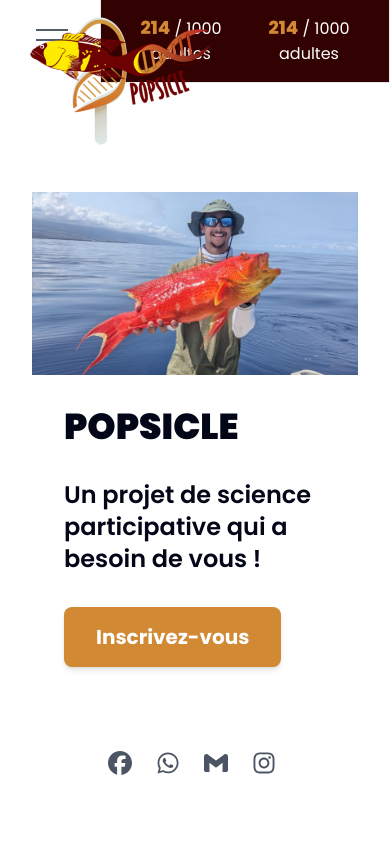
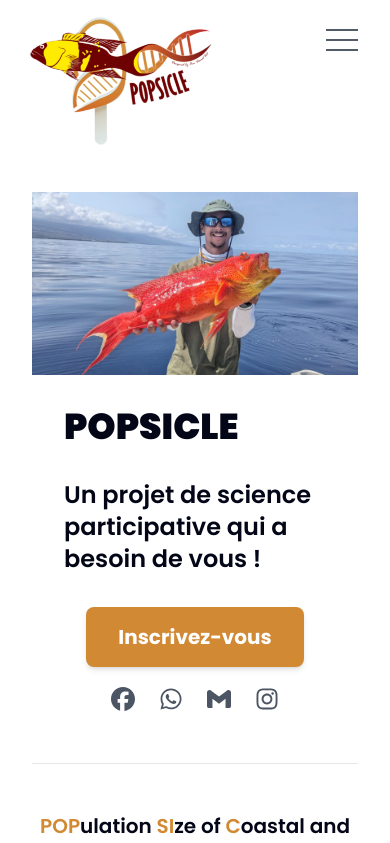
Before and after one commit to SeatizenDOI/popsicle-website, a Next.js app: page / in a window 390 px wide. Shown: the top 843 px of the page. Built offline with nearby package versions, Linux system fonts and the light colour scheme.

Commit message:
Refacto Header

```diff
--- a/src/app/classements/page.tsx
+++ b/src/app/classements/page.tsx
@@ -10,7 +10,7 @@
 export default function Page() {
     return (
         <div className="grid gap-6 sm:grid-cols-2 lg:grid-cols-4">
-            <Suspense fallback={<CardsSkeleton />}></Suspense>
+            <Suspense fallback={<CardsSkeleton />}>WIP</Suspense>
         </div>
     );
 }
--- a/src/app/en-avant-la-science/page.tsx
+++ b/src/app/en-avant-la-science/page.tsx
@@ -6,5 +6,5 @@
 };
 
 export default function Page() {
-    return <div className="gap-y-10"></div>;
+    return <div className="gap-y-10">WIP</div>;
 }
--- a/src/app/page.tsx
+++ b/src/app/page.tsx
@@ -52,14 +52,16 @@
                             Un projet de science participative qui a besoin de
                             vous !
                         </h2>
+                        <div className="m-8 flex flex-col justify-between sm:flex-row lg:m-16">
                             <Link
                                 href={'https://forms.gle/JCbwYwZUYQESgGDQ7'}
-                            className="m-8 inline-block w-fit rounded-lg bg-primary_orange px-8 py-4 text-xl font-bold text-white shadow-md transition duration-200 hover:bg-primary_red lg:m-16"
+                                className="inline-block w-fit self-center rounded-lg bg-primary_orange px-8 py-4 text-xl font-bold text-white shadow-md transition duration-200 hover:bg-primary_red"
                             >
                                 <p>Inscrivez-vous</p>
                             </Link>
-                        <div className="mb-4 max-w-20 p-8">
+                            <div className="self-center">
                                 <SocialMediaComponent />
+                            </div>
                         </div>
                     </div>
                     <div className="flex flex-row justify-center lg:w-2/4">
--- a/src/app/protocoles/page.tsx
+++ b/src/app/protocoles/page.tsx
@@ -6,5 +6,5 @@
 };
 
 export default function Page() {
-    return <div>Aled</div>;
+    return <div>WIP</div>;
 }
--- a/src/components/Counter.tsx
+++ b/src/components/Counter.tsx
@@ -1,17 +1,21 @@
 export function Counter(isNavMenu: boolean) {
     return (
-        <div className="bg-secondary_red `${}` flex flex-row border px-4">
+        <div
+            className={` ${
+                isNavMenu ? 'flex rounded-lg' : 'hidden sm:flex'
+            } flex-row border bg-secondary_red px-4`}
+        >
             <h2 className="w-32 px-2 py-4 text-center text-white">
                 <span className="text-lg font-extrabold text-primary_orange">
-                    214
+                    0
                 </span>{' '}
-                / 1000 adultes
+                / 750 adultes
             </h2>
             <h2 className="w-32 px-2 py-4 text-center text-white">
                 <span className="text-lg font-extrabold text-primary_orange">
-                    214
+                    0
                 </span>{' '}
-                / 1000 adultes
+                / 50 juvéniles
             </h2>
         </div>
     );
```
Lines whose indentation alone changed are shown as unchanged.
